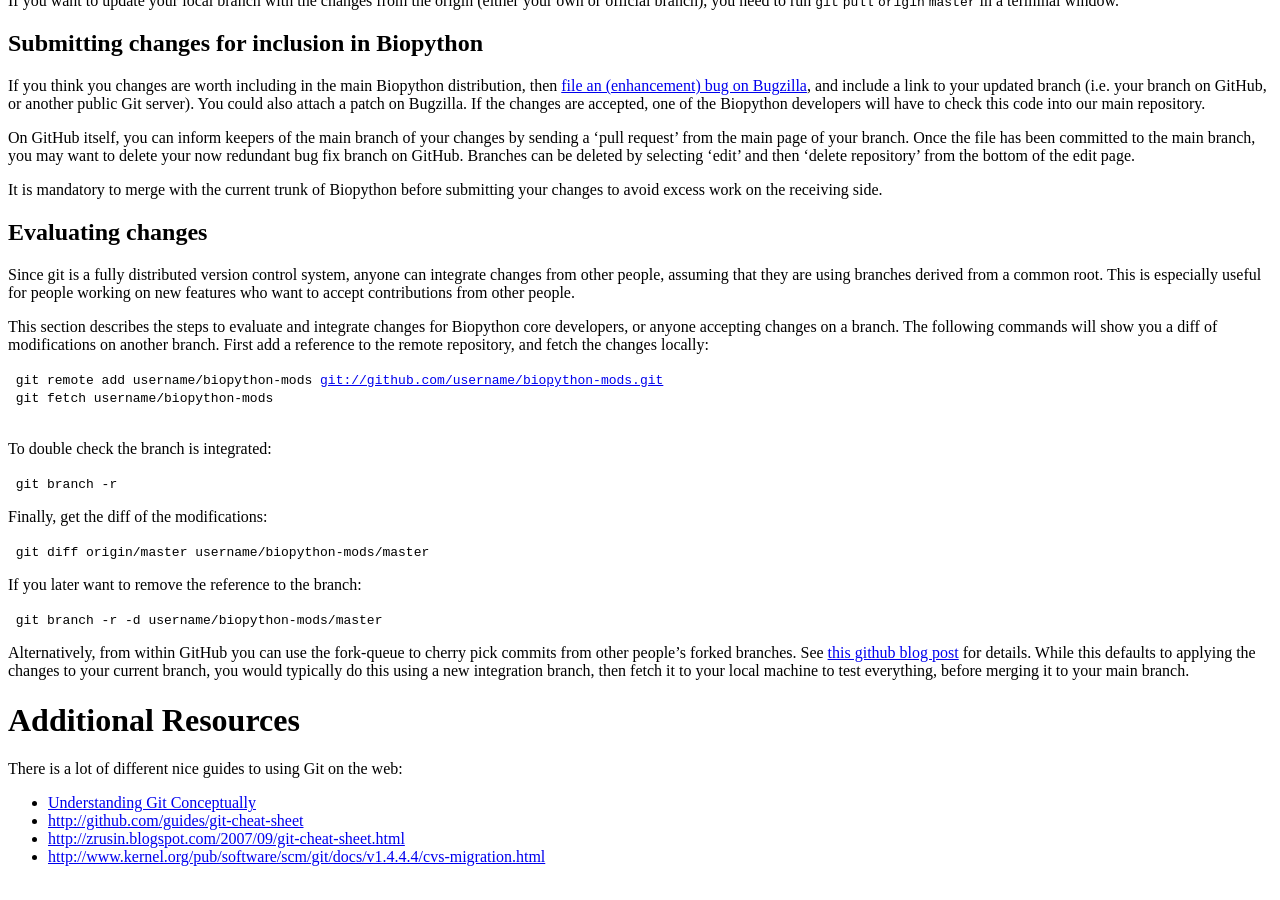
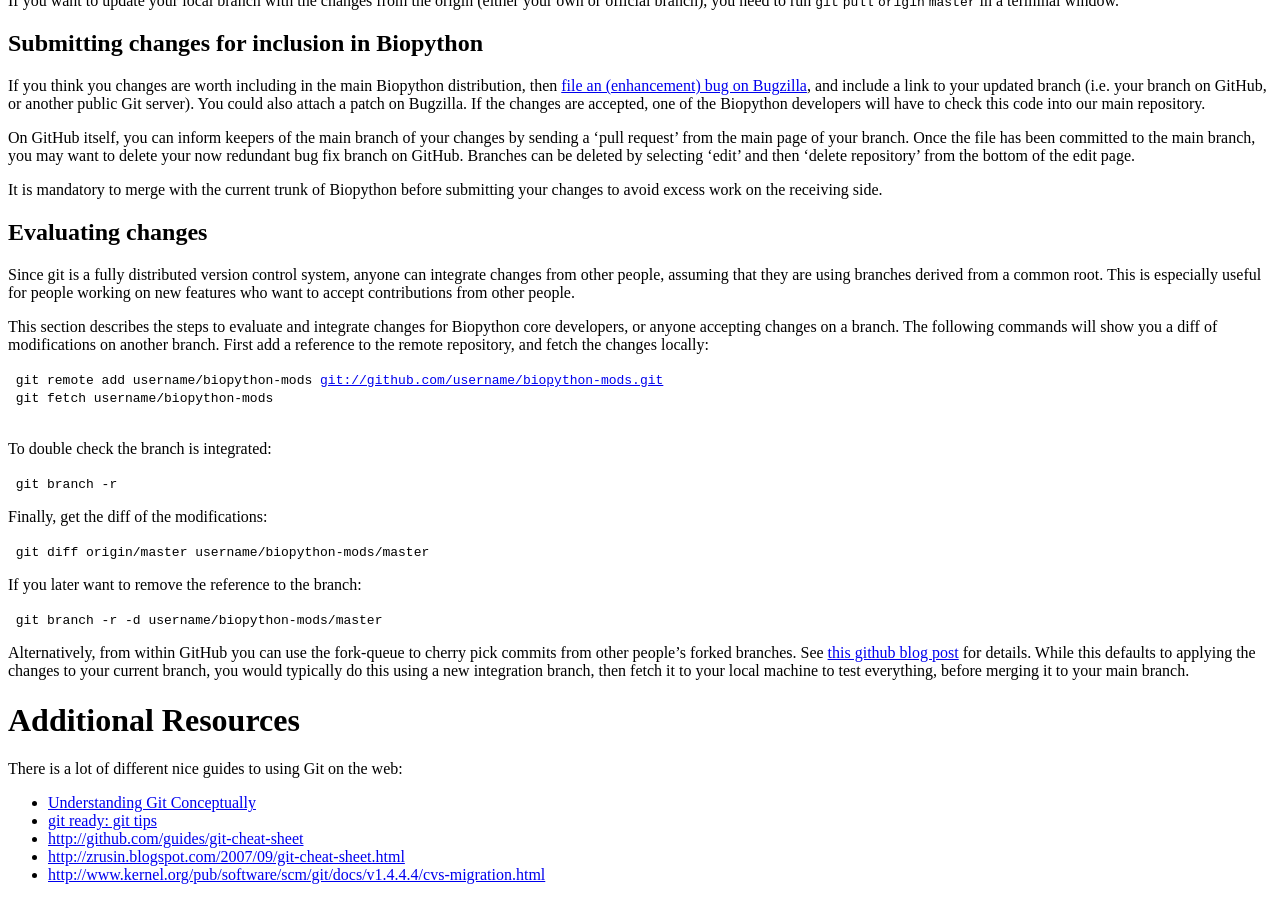
Before and after one commit to biopython/biopython.github.io, a Jekyll site: the page built from wiki/GitUsage.md, in a window 1280 px wide and 900 px high, scrolled down 2925 px. Built offline with Jekyll 4.4.1, drawn with Linux system fonts in a browser that asks for light colours.

Commit message:
/* Additional Resources */

```diff
--- a/wiki/GitUsage.md
+++ b/wiki/GitUsage.md
@@ -317,6 +317,7 @@ There is a lot of different nice guides to using Git on the web:
 
 -   [Understanding Git
     Conceptually](http://www.eecs.harvard.edu/~cduan/technical/git/)
+-   [git ready: git tips](http://gitready.com/)
 -   <http://github.com/guides/git-cheat-sheet>
 -   <http://zrusin.blogspot.com/2007/09/git-cheat-sheet.html>
 -   <http://www.kernel.org/pub/software/scm/git/docs/v1.4.4.4/cvs-migration.html>
```
Also changed, not shown: 1 other file.
